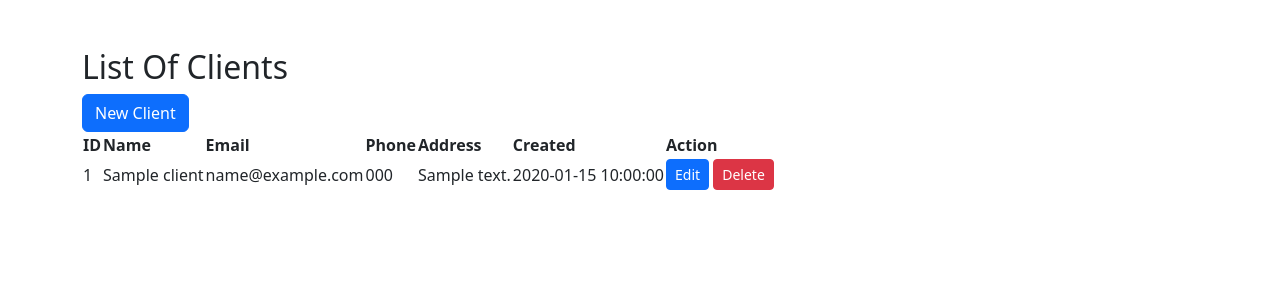
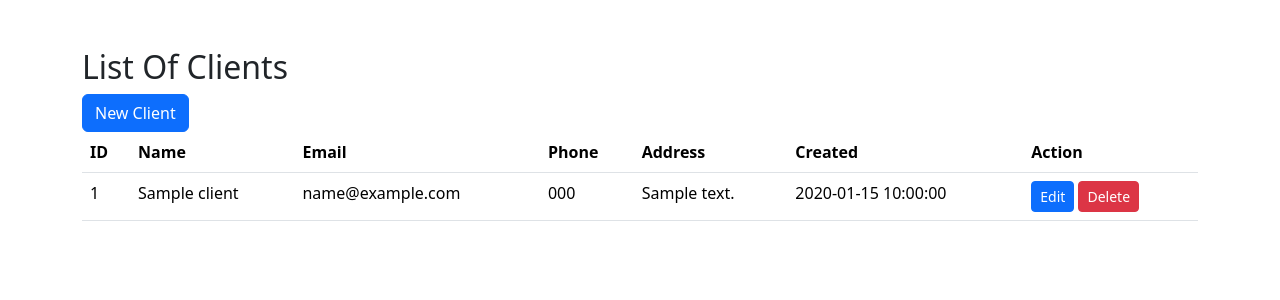
Before and after one commit to DeenoDev/PHP-CRUD-Project, a PHP site: page / in a window 1280 px wide. Shown: the top 300 px of the page. Run offline with PHP 8.4, Linux system fonts and the light colour scheme; tables that the repository leaves empty or names only in its code hold one stand-in row (values such as "Sample post").

Commit message:
Fixed table layout bug by adding class table to table.

```diff
--- a/index.php
+++ b/index.php
@@ -5,14 +5,15 @@
     <meta name="viewport" content="width=device-width, initial-scale=1.0">
     <title>My Shop</title>
     <link rel="stylesheet" href="https://cdn.jsdelivr.net/npm/bootstrap@5.3.1/dist/css/bootstrap.min.css">
+    <link rel="stylesheet" href="style.css">
 </head>
 <body>
     <div class="container my-5">
         <h2>List Of Clients</h2>
         <a class="btn btn-primary" role="button" href="/PHP-CRUD-PROJECT/create.php">New Client</a>
         <br>
-        <table>
-            <thead class="my-5">
+        <table class="table">
+            <thead>
                 <tr>
                     <th>ID</th>
                     <th>Name</th>
@@ -69,6 +70,6 @@
             </tbody>
         </table>
     </div>
-
+    <script src="https://cdn.jsdelivr.net/npm/bootstrap@5.3.1/dist/js/bootstrap.bundle.min.js"></script>
 </body>
 </html>
--- a/style.css
+++ b/style.css
@@ -0,0 +1,5 @@
+td,td {
+    margin-right: 4rem !important;
+    margin-left: 4rem;
+
+}
```
